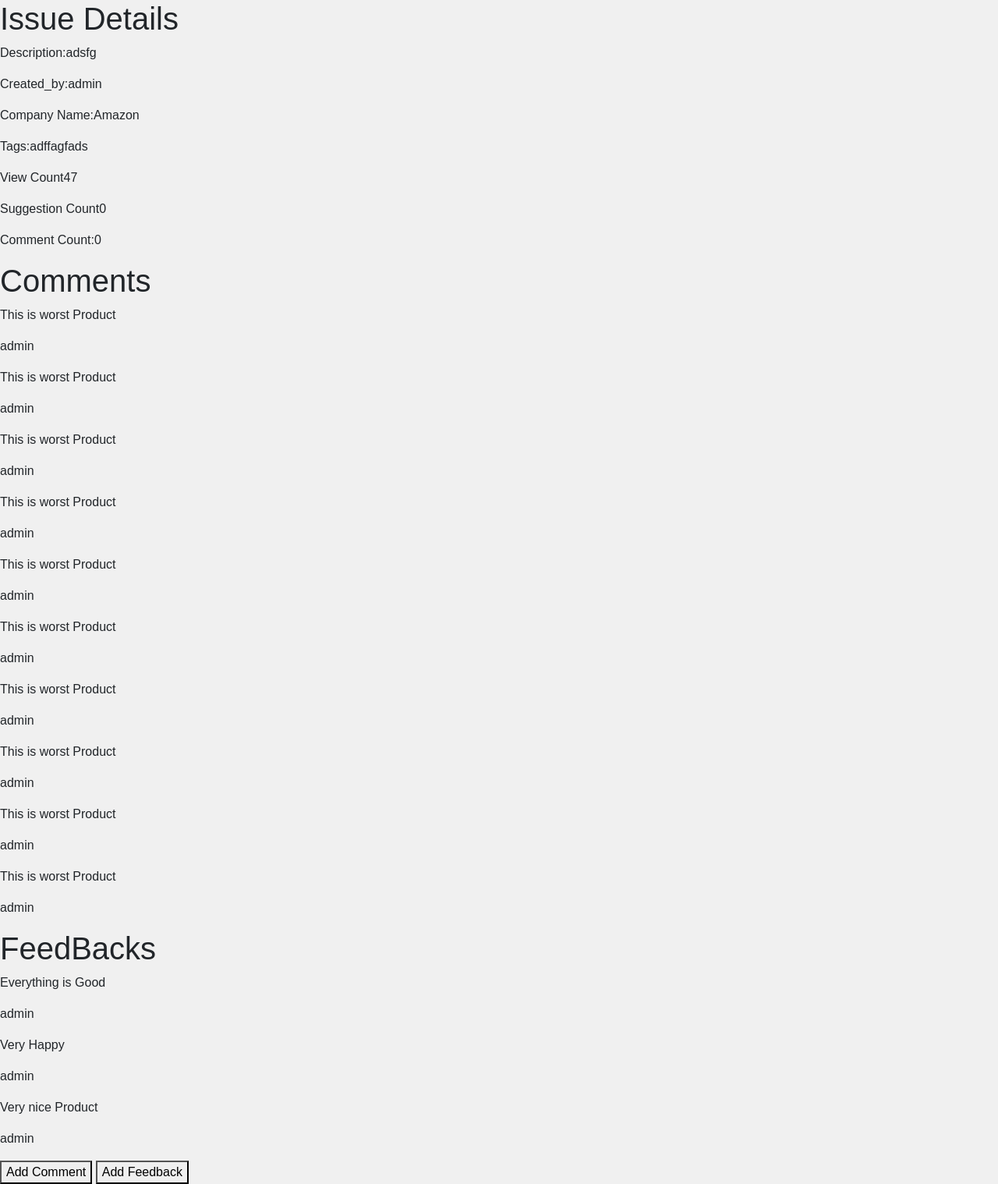
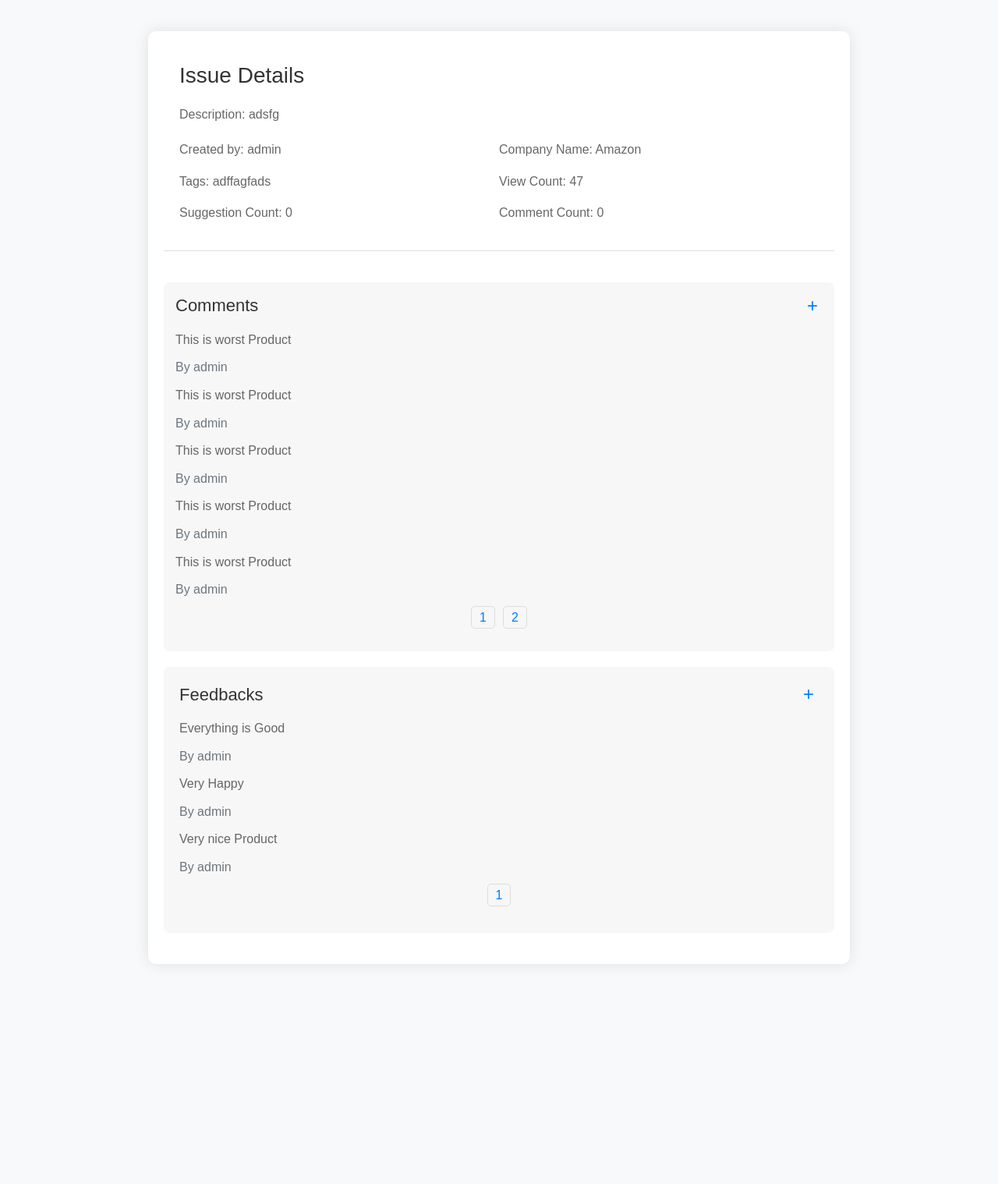
Before and after one commit to pvlssanusha/Tracker, a Django app: page /issues/bcb06423-e659-4afa-b139-f9e7451f11a8 in a window 1280 px wide. Shown: the whole page at 78% size. After the commit the page ends 1162 px from the top, so only its background shows below. Run offline with Django 4.2, Linux system fonts and the light colour scheme; a user stored in the database is signed in; data comes from the database, SQL or seed files in the repository; both versions use the stored data as it was after the commit.

Commit message:
UI CHANGES

```diff
--- a/Tracker/static/style.css
+++ b/Tracker/static/style.css
@@ -25,12 +25,12 @@ body {
 	margin: 0;
 	background-color: #f0f0f0;
 }
-.issue-content{
-    border:2px solid black;
-    width:400px ;
+.issue-content {
+	border: 2px solid black;
+	width: 400px;
 	border-radius: 30px;
-    margin:10px;
-    padding:10px;
+	margin: 10px;
+	padding: 10px;
 	display: flex;
 	flex-direction: column;
 	align-items: center;
@@ -52,7 +52,7 @@ body {
 	background-color: #fafafa;
 	border: 20px solid #4d7580;
 	border-radius: 20px;
-	height: calc(100vh - 200px);
+	height: calc(100vh - 20%);
 	width: calc(100vw - 20%);
 }
 
@@ -106,13 +106,12 @@ body {
 	pointer-events: none;
 	transition: all 0.2s;
 	display: block;
-
 }
 
 .form input[type="text"],
 .form input[type="password"],
 .form input[type="email"],
-.form input[type="url"]{
+.form input[type="url"] {
 	width: 100%;
 	padding: 10px;
 	border: 1px solid #ccc;
@@ -120,7 +119,7 @@ body {
 	font-size: 16px;
 	margin-top: 10px;
 }
-.form select{
+.form select {
 	width: calc(100% + 20px);
 	padding: 10px;
 	border: 1px solid #ccc;
@@ -129,7 +128,7 @@ body {
 	margin-top: 10px;
 }
 
-.form textarea{
+.form textarea {
 	width: 100%;
 	height: 100px;
 	padding: 10px;
@@ -168,7 +167,7 @@ body {
 	font-family: Arial, Helvetica, sans-serif;
 }
 
-  /* Float four columns side by side */
+
 .column {
 	float: left;
 	width: 100vw;
@@ -177,32 +176,177 @@ body {
 	flex-direction: row;
 }
 
-  /* Remove extra left and right margins, due to padding in columns */
-  .row {margin: 0 -5px;}
 
-  /* Clear floats after the columns */
+.row {
+	margin: 0 -5px;
+}
+
+
 .row:after {
 	content: "";
 	display: table;
 	clear: both;
 }
 
-  /* Style the counter cards */
+
 .card {
-	box-shadow: 0 4px 8px 0 rgba(0, 0, 0, 0.2); /* this adds the "card" effect */
+	box-shadow: 0 4px 8px 0 rgba(0, 0, 0, 0.2);
 	padding: 16px;
-	width:400px;
-	height:100px;
-	margin:20px;
+	width: 400px;
+	height: 100px;
+	margin: 20px;
 	border-radius: 25px;
-	border:2px solid black;
+	border: 2px solid black;
 	display: flex;
 	flex-direction: column;
 	text-align: center;
 	background-color: #f1f1f1;
 }
 
-  /* Responsive columns - one column layout (vertical) on small screens */
+
+body {
+    font-family: Arial, sans-serif;
+    background-color: #f8f9fa;
+    margin: 0;
+    padding: 0;
+    line-height: 1.6;
+}
+
+.issue-main {
+    max-width: 900px;
+    margin: 40px auto;
+    padding: 20px;
+    background-color: #fff;
+    border-radius: 10px;
+    box-shadow: 0 0 20px rgba(0, 0, 0, 0.1);
+}
+
+
+.issue-container {
+    margin-bottom: 40px;
+    padding: 20px;
+    border-bottom: 1px solid #ddd;
+}
+
+.issue-container h1 {
+    font-size: 28px;
+    margin-bottom: 15px;
+    color: #333;
+}
+
+.issue-container h3 {
+    font-size: 24px;
+    margin-bottom: 20px;
+    color: #555;
+}
+
+.issue-container p {
+    font-size: 16px;
+    margin-bottom: 10px;
+    color: #666;
+}
+
+.issue-details {
+    display: flex;
+    flex-wrap: wrap;
+    margin-top: 20px;
+}
+
+.issue-details p {
+    flex: 1 1 50%;
+    margin-bottom: 15px;
+}
+
+
+.comments-feedback-container {
+    margin-top: 30px;
+}
+
+.comments-feedback-container > div {
+    background-color: #f7f7f7;
+    padding: 15px;
+    border-radius: 8px;
+    margin-bottom: 20px;
+}
+
+.comments-feedback-container h1 {
+    font-size: 22px;
+    margin-bottom: 15px;
+    color: #333;
+    display: flex;
+    justify-content: space-between;
+    align-items: center;
+}
+
+.comments-feedback-container p {
+    font-size: 16px;
+    margin-bottom: 10px;
+    color: #666;
+}
+
+
+.add-button {
+    background-color: transparent;
+    border: none;
+    color: #007bff;
+    font-size: 24px;
+    cursor: pointer;
+}
+
+.add-button:hover {
+    color: #0056b3;
+}
+
+
+#commentSection, #feedbackSection {
+    margin-top: 20px;
+    background-color: #f7f7f7;
+    padding: 20px;
+    border-radius: 8px;
+}
+
+form textarea {
+    width: 100%;
+    padding: 10px;
+    border: 1px solid #ddd;
+    border-radius: 5px;
+    margin-bottom: 10px;
+}
+
+
+.pagination {
+    display: flex;
+    justify-content: center;
+    list-style: none;
+    padding: 0;
+}
+
+.pagination li {
+    margin: 0 5px;
+}
+
+.pagination li a {
+    color: #007bff;
+    text-decoration: none;
+    padding: 5px 10px;
+    border: 1px solid #ddd;
+    border-radius: 5px;
+}
+
+.pagination li a:hover {
+    background-color: #007bff;
+    color: #fff;
+}
+
+
+@media (max-width: 768px) {
+    .issue-details p {
+        flex: 1 1 100%;
+    }
+}
+
+
+
 @media screen and (max-width: 600px) {
 	.column {
 		width: 100%;
--- a/Tracker/templates/DisplayIssue.html
+++ b/Tracker/templates/DisplayIssue.html
@@ -4,47 +4,56 @@
     {% load static %}
     <meta charset="UTF-8">
     <meta name="viewport" content="width=device-width, initial-scale=1.0">
-    <title>Document</title>
+    <title>Issues</title>
     <link rel="stylesheet" href="https://cdn.jsdelivr.net/npm/bootstrap@4.0.0/dist/css/bootstrap.min.css" integrity="sha384-Gn5384xqQ1aoWXA+058RXPxPg6fy4IWvTNh0E263XmFcJlSAwiGgFAW/dAiS6JXm" crossorigin="anonymous">
-    <link rel="stylesheet" type="text/css" href="{% static 'style.css' %}" />
+    <link rel="stylesheet" type="text/css" href="{% static 'style.css' %}">
     <script src="https://code.jquery.com/jquery-3.6.0.min.js"></script>
-
 
 </head>
 <body>
+    <div class="issue-main">
         <div class="issue-container">
             <h1>Issue Details</h1>
             <h3>{{issue.title}}</h3>
-            <p>Description:{{issue.description}}</p>
-            <p>Created_by:{{issue.created_by}}</p>
-            <p>Company Name:{{issue.company}}</p>
-            <p>Tags:{{issue.tags}}</p>
-            <p>View Count{{issue.viewcount}}</p>
-            <p>Suggestion Count{{issue.suggestioncount}}</p>
-            <p>Comment Count:{{issue.commentcount}}</p>
+            <p>Description: {{issue.description}}</p>
+            <div class="issue-details">
+                <p>Created by: <span class="text-bold">{{issue.created_by}}</span></p>
+                <p>Company Name: <span class="text-bold">{{issue.company}}</span></p>
+                <p>Tags: <span class="text-bold">{{issue.tags}}</span></p>
+                <p>View Count: <span class="text-bold">{{issue.viewcount}}</span></p>
+                <p>Suggestion Count: <span class="text-bold">{{issue.suggestioncount}}</span></p>
+                <p>Comment Count: <span class="text-bold">{{issue.commentcount}}</span></p>
+            </div>
         </div>
 
-
-    </div>
-        <h1>Comments</h1>
+        <div class="comments-feedback-container">
+            <div id="commentsSection">
+                <h1>Comments <button id="addComment" class="add-button">+</button></h1>
+                <div id="commentsContainer">
                     {% if comments %}
                         {% for comment in comments %}
                             <p>{{comment.description}}</p>
-        <p>{{comment.user}}</p>
+                            <p class="text-muted">By {{comment.user}}</p>
                         {% endfor %}
                     {% endif %}
-        <h1>FeedBacks</h1>
+                </div>
+                <ul class="pagination" id="commentsPagination"></ul>
+            </div>
+
+            <div id="feedbackSection">
+                <h1>Feedbacks <button id="addFeedback" class="add-button">+</button></h1>
+                <div id="feedbackContainer">
                     {% if feedback %}
                         {% for feed in feedback %}
                             <p>{{feed.description}}</p>
-        <p>{{feed.user}}</p>
+                            <p class="text-muted">By {{feed.user}}</p>
                         {% endfor %}
                     {% endif %}
-        <button id="addComment">Add Comment</button>
-        <button id="addFeedback">Add Feedback</button>
+                </div>
+                <ul class="pagination" id="feedbackPagination"></ul>
+            </div>
         </div>
 
-    <!-- Comment Section -->
         <div id="commentSection" style="display: none;">
             <form id="commentForm">
                 {% csrf_token %}
@@ -54,8 +63,7 @@
             </form>
         </div>
 
-    <!-- Feedback Section -->
-    <div id="feedbackSection" style="display: none;">
+        <div id="feedbackSectionForm" style="display: none;">
             <form id="feedbackForm">
                 {% csrf_token %}
                 <input type="hidden" name="issue_id" value="{{issue.id}}">
@@ -63,36 +71,60 @@
                 <button type="submit">Submit Feedback</button>
             </form>
         </div>
+    </div>
+    <script>
+        $(document).ready(function () {
+            const itemsPerPage = 10;
 
-    <script>
-        // Toggle Comment Section
-        $("#addComment").click(function() {
+            function paginate(container, pagination, itemsPerPage) {
+                var items = container.children();
+                var numItems = items.length;
+                var numPages = Math.ceil(numItems / itemsPerPage);
+
+                pagination.html("");
+                for (var i = 1; i <= numPages; i++) {
+                    pagination.append("<li><a href='#' data-page='" + i + "'>" + i + "</a></li>");
+                }
+
+                items.hide();
+                items.slice(0, itemsPerPage).show();
+
+                pagination.find("a").click(function (e) {
+                    e.preventDefault();
+                    var page = $(this).data("page");
+                    var start = (page - 1) * itemsPerPage;
+                    var end = start + itemsPerPage;
+
+                    items.hide().slice(start, end).show();
+                });
+            }
+
+            paginate($("#commentsContainer"), $("#commentsPagination"), itemsPerPage);
+            paginate($("#feedbackContainer"), $("#feedbackPagination"), itemsPerPage);
+
+            $("#addComment").click(function () {
                 $("#commentSection").toggle();
             });
 
-        // Toggle Feedback Section
-        $("#addFeedback").click(function() {
-            $("#feedbackSection").toggle();
+            $("#addFeedback").click(function () {
+                $("#feedbackSectionForm").toggle();
             });
 
-        // Submit Comment
-        $("#commentForm").submit(function(event) {
+            $("#commentForm").submit(function (event) {
                 event.preventDefault();
                 var formData = $(this).serialize();
-            $.post("{% url 'addcomment' %}", formData, function(response) {
-                // Handle response if needed
+                $.post("{% url 'addcomment' %}", formData, function (response) {
+
                     $("#commentSection").hide();
                 });
             });
 
-        // Submit Feedback
-        $("#feedbackForm").submit(function(event) {
+            $("#feedbackForm").submit(function (event) {
                 event.preventDefault();
                 var formData = $(this).serialize();
-            $.post("{% url 'addfeedback' %}", formData, function(response) {
-                // Handle response if needed
-                $("#feedbackSection").hide();
-
+                $.post("{% url 'addfeedback' %}", formData, function (response) {
+                    $("#feedbackSectionForm").hide();
+                });
             });
         });
     </script>
```
Also changed, not shown: db.sqlite3. Lines whose indentation alone changed are shown as unchanged.
